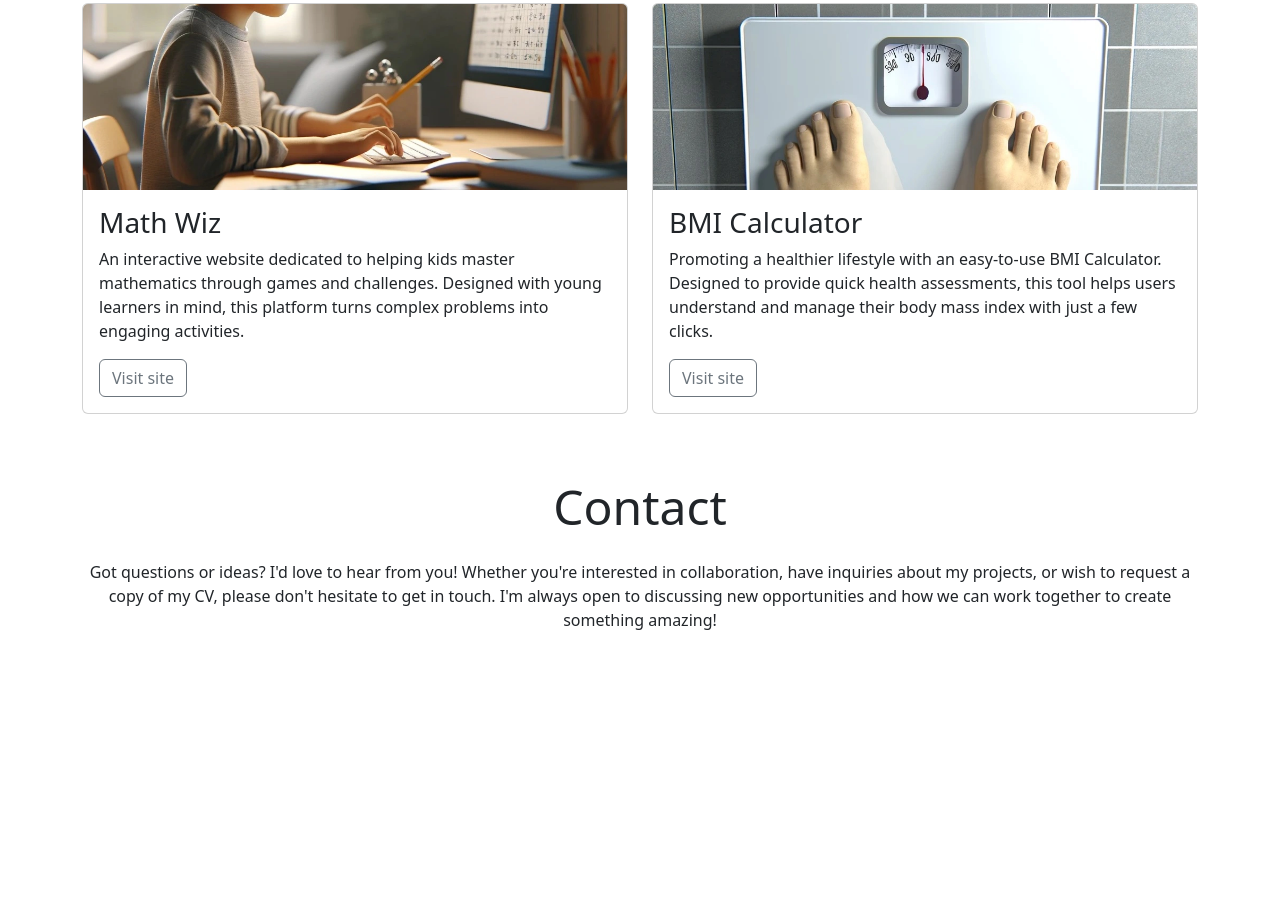
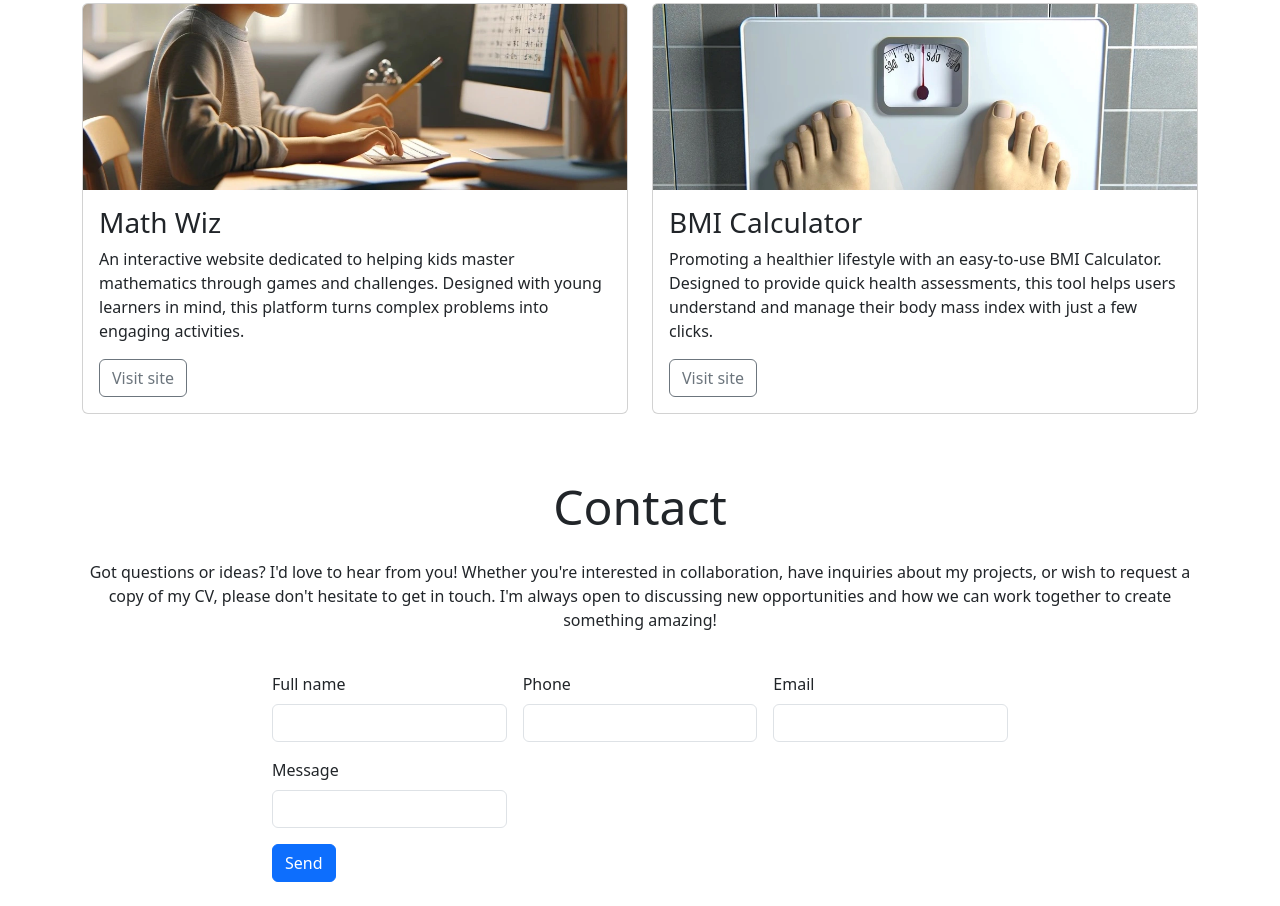
Before and after one commit to Johan-4P/Portfolio, a plain HTML site: page index.html in a window 1280 px wide. Shown: the part 1421-2327 px from the top of the page. Before the commit the page ends 2093 px from the top, so only its background shows below. Drawn offline with nearby package versions, Linux system fonts and the light colour scheme.

Commit message:
Styled contact section

```diff
--- a/index.html
+++ b/index.html
@@ -187,8 +187,29 @@
                     hesitate to get in touch. I'm always open to discussing new opportunities and how we can work
                     together to create something amazing!</p>
             </div>
-            <div class="col-12 col-md-10 col-lg-8">
-                <!-- Add your form here -->
+            <div class="col-12 col-md-10 col-lg-8 mb-4">
+                <form class="row g-3">
+                    <div class="col-lg-4">
+                      <label for="Full-name" class="form-label">Full name</label>
+                      <input type="text" class="form-control" id="full-name">
+                    </div>
+                    <div class="col-lg-4">
+                      <label for="phonenumber" class="form-label">Phone</label>
+                      <input type="number" class="form-control" id="phonenumber">
+                    </div>
+                    <div class="col-lg-4">
+                      <label for="email" class="form-label">Email</label>
+                      <input type="email" class="form-control" id="email">
+                    </div>
+                    <div class="col-lg-4">
+                        <label for="message" class="form-label">Message</label>
+                        <input type="message" class="form-control" id="message">
+                      </div>
+                    <div class="col-12">
+                      <button type="submit" class="btn btn-primary">Send</button>
+                    </div>
+
+                  </form>
             </div>
         </div>
     </footer>
```
